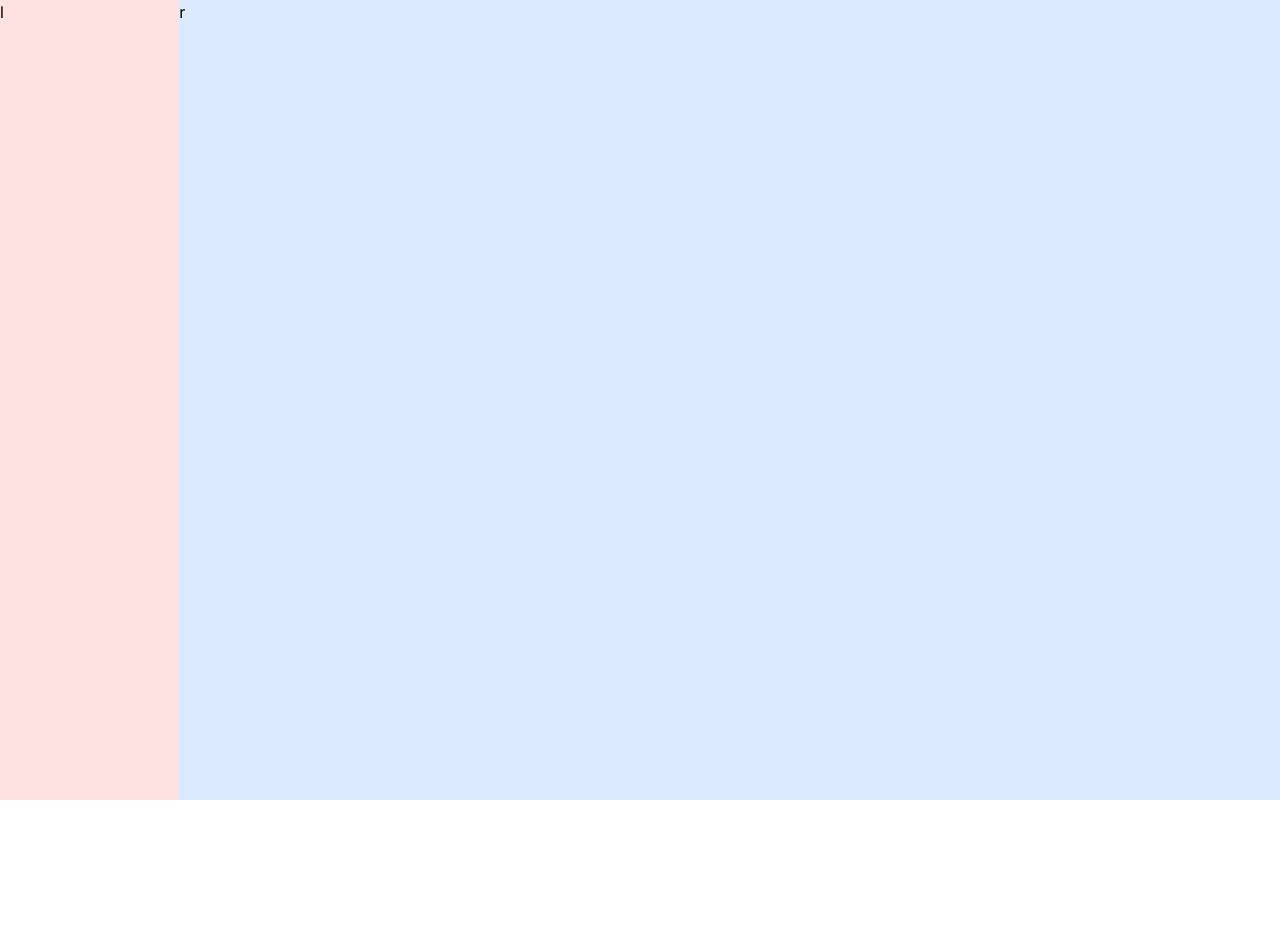
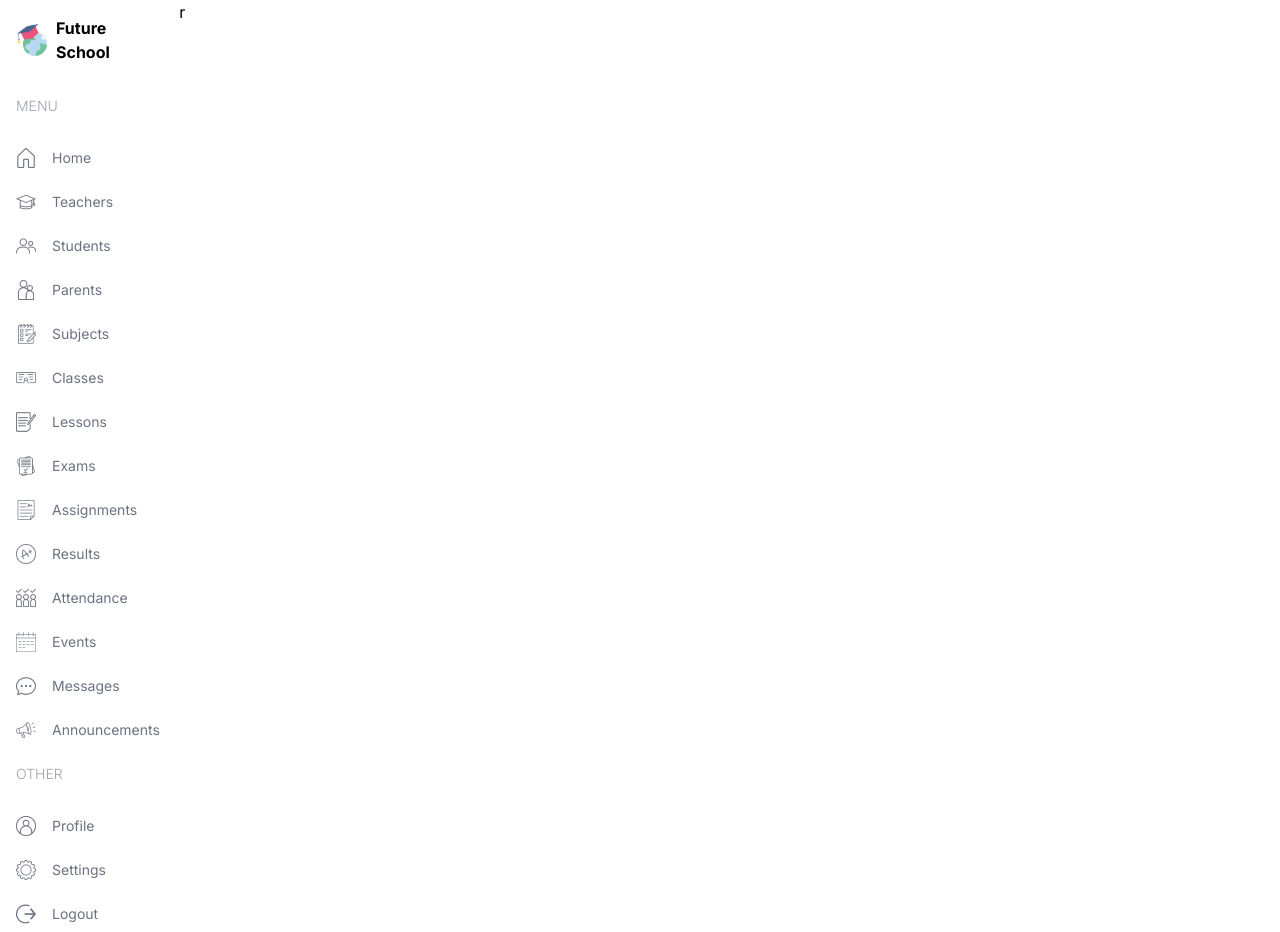
Before and after one commit to FelipeMatthew/school-management, a Next.js app: page /student in a window 1280 px wide. Before the commit the page ends 800 px from the top, so only its background shows below. Built offline with nearby package versions, Linux system fonts and the light colour scheme.

Commit message:
feat: Sidebar

```diff
--- a/src/app/(dashboard)/layout.tsx
+++ b/src/app/(dashboard)/layout.tsx
@@ -1,3 +1,7 @@
+import Image from "next/image";
+import Link from "next/link"
+import Menu from "../../components/Menu";
+
 export default function DashboardLayout({
   children,
 }: Readonly<{
@@ -5,9 +9,15 @@ export default function DashboardLayout({
 }>) {
   return <div className="h-screen flex">
     {/* LEFT */}
-    <div className="w-[14%] md:w-[8%] lg:w-[16%] xl:w-[14%] bg-red-100">l</div>
+    <div className="w-[16%] md:w-[8%] lg:w-[20%] xl:w-[14%] p-4">
+      <Link href="/" className="flex items-center justify-center lg:justify-start gap-2">
+        <Image src="/logo.png" alt="logo" width={32} height={32}/>
+        <span className="hidden lg:block font-bold">Future School</span>
+      </Link>
+      <Menu/>
+    </div>
     {/* RIGHT */}
-    <div className="w-[86%] md:w-[92%] lg:w-[84%] xl:w-[86%] bg-blue-100">
+    <div className="w-[84%] md:w-[92%] lg:w-[80%] xl:w-[86%]">
       r
     </div>
   </div>;
--- /dev/null
+++ b/src/components/Menu.tsx
@@ -0,0 +1,137 @@
+import Image from "next/image";
+import Link from "next/link";
+
+const menuItems = [
+  {
+    title: "MENU",
+    items: [
+      {
+        icon: "/home.png",
+        label: "Home",
+        href: "/",
+        visible: ["admin", "teacher", "student", "parent"],
+      },
+      {
+        icon: "/teacher.png",
+        label: "Teachers",
+        href: "/list/teachers",
+        visible: ["admin", "teacher"],
+      },
+      {
+        icon: "/student.png",
+        label: "Students",
+        href: "/list/students",
+        visible: ["admin", "teacher"],
+      },
+      {
+        icon: "/parent.png",
+        label: "Parents",
+        href: "/list/parents",
+        visible: ["admin", "teacher"],
+      },
+      {
+        icon: "/subject.png",
+        label: "Subjects",
+        href: "/list/subjects",
+        visible: ["admin"],
+      },
+      {
+        icon: "/class.png",
+        label: "Classes",
+        href: "/list/classes",
+        visible: ["admin", "teacher"],
+      },
+      {
+        icon: "/lesson.png",
+        label: "Lessons",
+        href: "/list/lessons",
+        visible: ["admin", "teacher"],
+      },
+      {
+        icon: "/exam.png",
+        label: "Exams",
+        href: "/list/exams",
+        visible: ["admin", "teacher", "student", "parent"],
+      },
+      {
+        icon: "/assignment.png",
+        label: "Assignments",
+        href: "/list/assignments",
+        visible: ["admin", "teacher", "student", "parent"],
+      },
+      {
+        icon: "/result.png",
+        label: "Results",
+        href: "/list/results",
+        visible: ["admin", "teacher", "student", "parent"],
+      },
+      {
+        icon: "/attendance.png",
+        label: "Attendance",
+        href: "/list/attendance",
+        visible: ["admin", "teacher", "student", "parent"],
+      },
+      {
+        icon: "/calendar.png",
+        label: "Events",
+        href: "/list/events",
+        visible: ["admin", "teacher", "student", "parent"],
+      },
+      {
+        icon: "/message.png",
+        label: "Messages",
+        href: "/list/messages",
+        visible: ["admin", "teacher", "student", "parent"],
+      },
+      {
+        icon: "/announcement.png",
+        label: "Announcements",
+        href: "/list/announcements",
+        visible: ["admin", "teacher", "student", "parent"],
+      },
+    ],
+  },
+  {
+    title: "OTHER",
+    items: [
+      {
+        icon: "/profile.png",
+        label: "Profile",
+        href: "/profile",
+        visible: ["admin", "teacher", "student", "parent"],
+      },
+      {
+        icon: "/setting.png",
+        label: "Settings",
+        href: "/settings",
+        visible: ["admin", "teacher", "student", "parent"],
+      },
+      {
+        icon: "/logout.png",
+        label: "Logout",
+        href: "/logout",
+        visible: ["admin", "teacher", "student", "parent"],
+      },
+    ],
+  },
+];
+
+const Menu = () => {
+  return (
+    <div className="mt-4 text-sm">
+      {menuItems.map(i => (
+        <div key={i.title} className="flex flex-col gap-2">
+          <span className="hidden lg:block text-gray-400 font-light my-4">{i.title}</span>
+          {i.items.map(item => (
+            <Link key={item.label} href={item.href} className="flex items-center justify-center lg:justify-start gap-4 text-gray-500 py-2">
+              <Image src={item.icon} alt={item.label} width={20} height={20}/>
+              <span className="hidden lg:block">{item.label}</span>
+            </Link>
+          ))}
+        </div>
+      ))}
+    </div>
+  )
+}
+
+export default Menu
--- /dev/null
+++ b/src/components/Navbar.tsx
@@ -0,0 +1,7 @@
+const Navbar = () => {
+  return (
+    <div>Navbar</div>
+  )
+}
+
+export default Navbar
```
